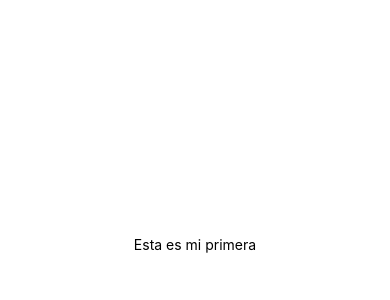
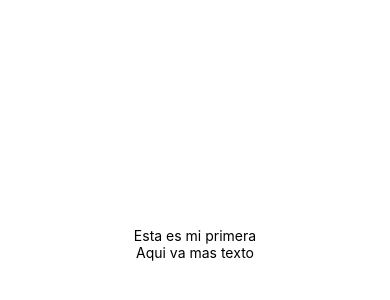
Before and after one commit to gabr13l195/app_react_mobile, a React Native app: screen / in a window 390 px wide. Shown: the part 178-478 px from the top of the page. Built offline with nearby package versions, Linux system fonts and the light colour scheme.

Commit message:
Segundo cambio

```diff
--- a/App.tsx
+++ b/App.tsx
@@ -5,6 +5,7 @@ export default function App() {
   return (
     <View style={styles.container}>
       <Text>Esta es mi primera</Text>
+      <Text>Aqui va mas texto</Text>
       <StatusBar style="auto" />
     </View>
   );
```
